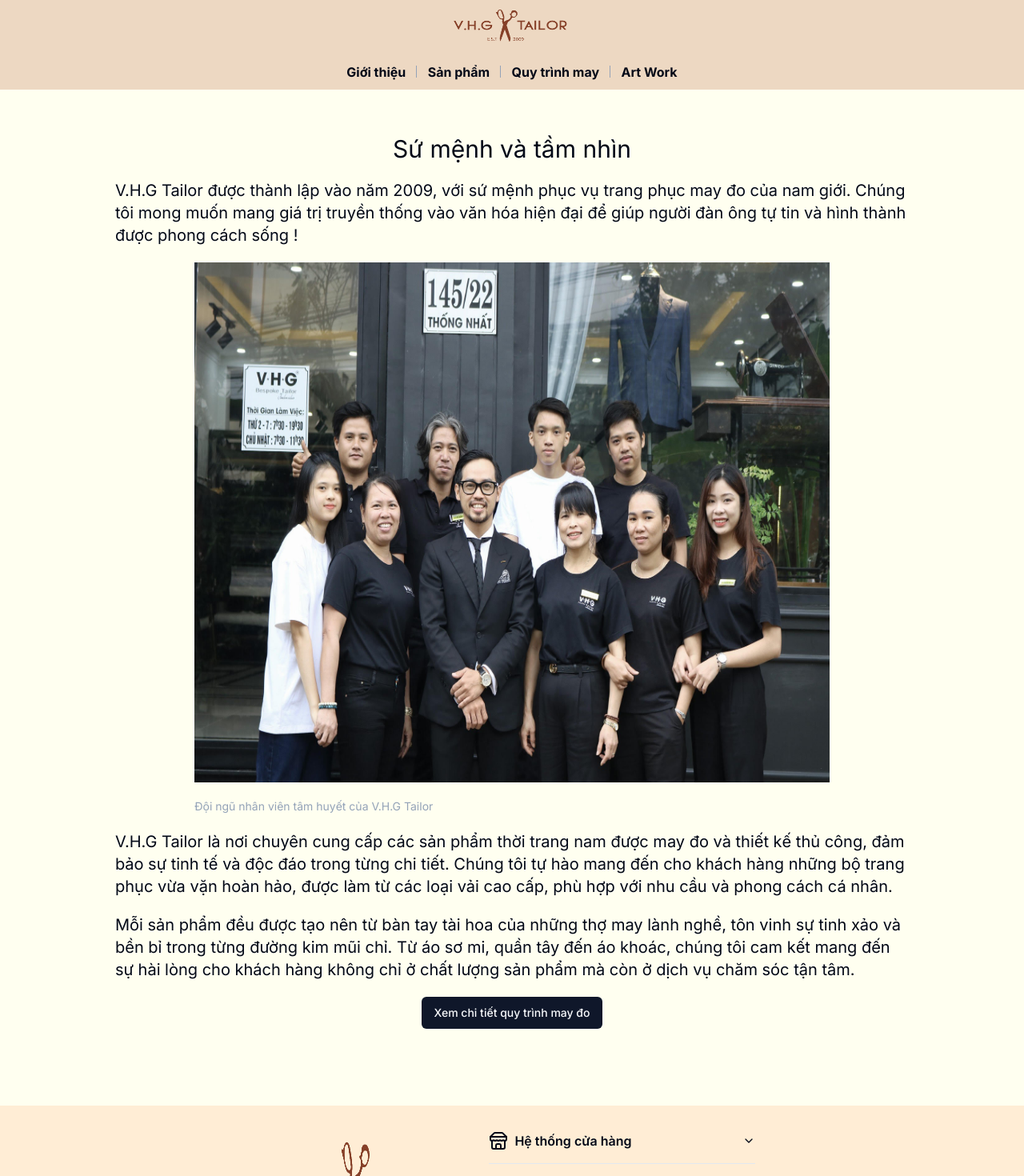
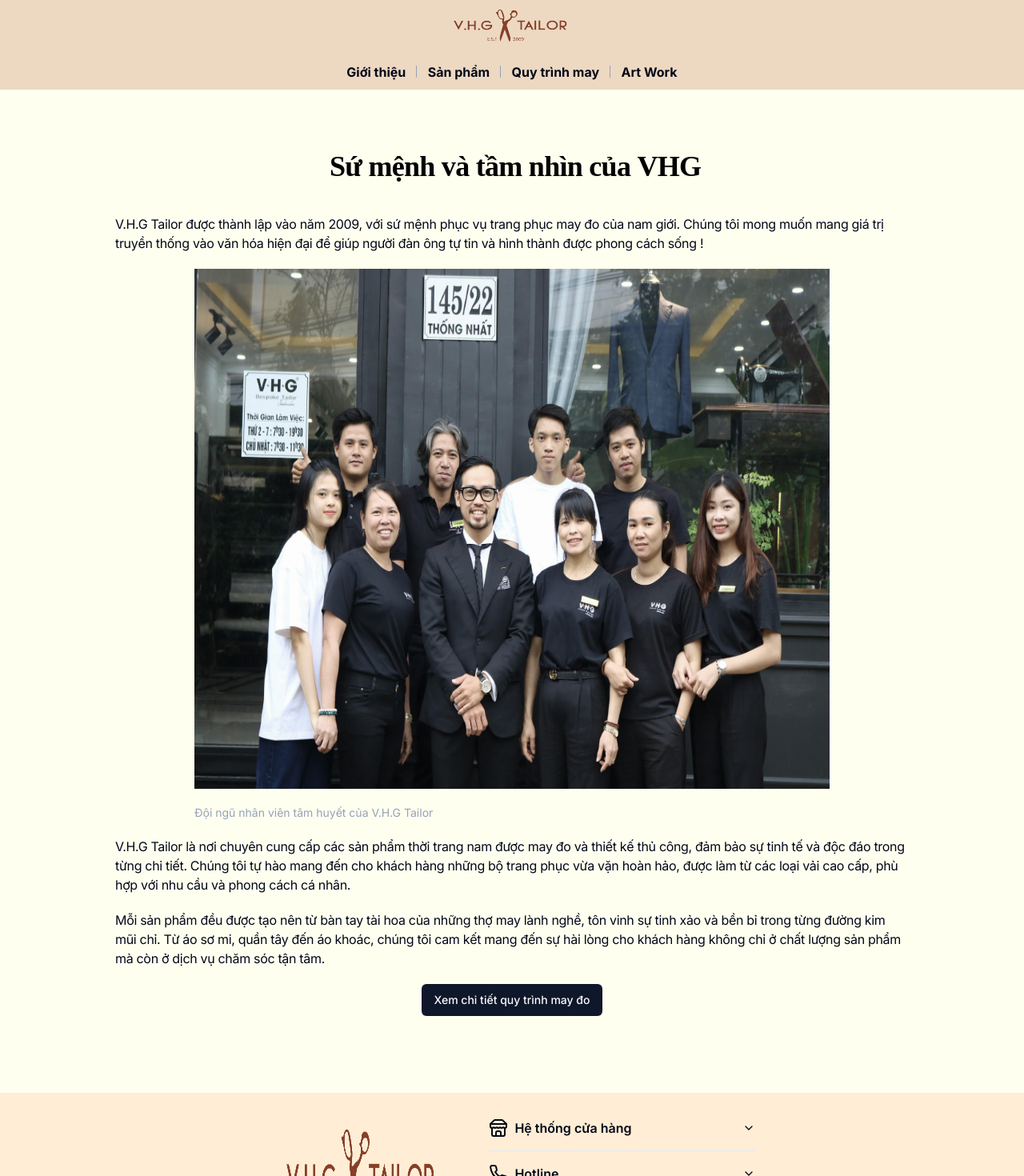
Before and after one commit to khangnguyen19999kn/VHG-Tailor, a Next.js app: page /gioi-thieu in a window 1280 px wide. Shown: the top 1470 px of the page at 80% size. Built offline with nearby package versions, Linux system fonts and the light colour scheme.

Commit message:
feat: add animation for page introduce

```diff
--- a/src/app/gioi-thieu/page.tsx
+++ b/src/app/gioi-thieu/page.tsx
@@ -1,4 +1,7 @@
+import BlurIn from "@/components/ui/blur-in";
+import BoxReveal from "@/components/ui/box-reveal";
 import { Button } from "@/components/ui/button";
+import LetterPullup from "@/components/ui/letter-pullup";
 import Image from "next/image";
 import Link from "next/link";
 
@@ -6,21 +9,26 @@
   return (
     <div className="w-full h-full flex justify-center">
       <div className="w-full bigDesktop:w-1/2 desktop:w-4/5 laptop:w-4/5 flex flex-col gap-5 my-10 p-4">
-        <p className="text-3xl bold text-center">Sứ mệnh và tầm nhìn</p>
-        <p className="text-xl">
+        <div className="w-full flex justify-center">
+          <LetterPullup
+            words=" Sứ mệnh và tầm nhìn của VHG"
+            delay={0.1}
+            className="font-[playFair]"
+          />
+        </div>
+        <BlurIn
+          word="
           V.H.G Tailor được thành lập vào năm 2009, với sứ mệnh phục vụ trang
           phục may đo của nam giới. Chúng tôi mong muốn mang giá trị truyền
           thống vào văn hóa hiện đại để giúp người đàn ông tự tin và hình thành
-          được phong cách sống !
-        </p>
+          được phong cách sống !"
+          duration={0.8}
+        />
         <div className="w-full flex justify-center">
           <div className="w-4/5 h-[650px] relative mobile:w-full mobile:h-[300px]">
-            <Image
-              src={"/herosection2.jpg"}
-              alt="herosection2"
-              fill
-              className=""
-            />
+            <BoxReveal boxColor={"#edd8c2"} width="100%" height="100%" duration={0.5}>
+              <Image src={"/herosection2.jpg"} alt="herosection2" fill />
+            </BoxReveal>
           </div>
         </div>
         <div className="w-full flex justify-center">
@@ -30,20 +38,22 @@
             </p>
           </div>
         </div>
-        <p className="text-xl">
-          V.H.G Tailor là nơi chuyên cung cấp các sản phẩm thời trang nam được
+        <BlurIn
+          word="V.H.G Tailor là nơi chuyên cung cấp các sản phẩm thời trang nam được
           may đo và thiết kế thủ công, đảm bảo sự tinh tế và độc đáo trong từng
           chi tiết. Chúng tôi tự hào mang đến cho khách hàng những bộ trang phục
           vừa vặn hoàn hảo, được làm từ các loại vải cao cấp, phù hợp với nhu
-          cầu và phong cách cá nhân.
-        </p>
-        <p className="text-xl">
-          Mỗi sản phẩm đều được tạo nên từ bàn tay tài hoa của những thợ may
+          cầu và phong cách cá nhân."
+          duration={0.8}
+        />
+        <BlurIn
+          word="Mỗi sản phẩm đều được tạo nên từ bàn tay tài hoa của những thợ may
           lành nghề, tôn vinh sự tinh xảo và bền bỉ trong từng đường kim mũi
           chỉ. Từ áo sơ mi, quần tây đến áo khoác, chúng tôi cam kết mang đến sự
           hài lòng cho khách hàng không chỉ ở chất lượng sản phẩm mà còn ở dịch
-          vụ chăm sóc tận tâm.
-        </p>
+          vụ chăm sóc tận tâm."
+          duration={0.8}
+        />
         <div className="w-full flex justify-center">
           <Link href="/quy-trinh">
             <Button>Xem chi tiết quy trình may đo</Button>
--- /dev/null
+++ b/src/components/ui/box-reveal.tsx
@@ -0,0 +1,77 @@
+"use client";
+
+import { motion, useAnimation, useInView } from "framer-motion";
+import { useEffect, useRef } from "react";
+
+interface BoxRevealProps {
+  children: JSX.Element;
+  width?: "fit-content" | "100%";
+  boxColor?: string;
+  duration?: number;
+  height?: string;
+}
+
+export const BoxReveal = ({
+  children,
+  width = "fit-content",
+  boxColor,
+  duration,
+  height = "fit-content",
+}: BoxRevealProps) => {
+  const mainControls = useAnimation();
+  const slideControls = useAnimation();
+
+  const ref = useRef(null);
+  const isInView = useInView(ref, { once: true });
+
+  useEffect(() => {
+    if (isInView) {
+      slideControls.start("visible");
+      mainControls.start("visible");
+    } else {
+      slideControls.start("hidden");
+      mainControls.start("hidden");
+    }
+  }, [isInView, mainControls, slideControls]);
+
+  return (
+    <div
+      ref={ref}
+      style={{ position: "relative", width, overflow: "hidden", height }}
+    >
+      <motion.div
+        variants={{
+          hidden: { opacity: 0, y: 75 },
+          visible: { opacity: 1, y: 0 },
+        }}
+        initial="hidden"
+        animate={mainControls}
+        className="h-full w-full"
+        transition={{ duration: duration ? duration : 0.5, delay: 0.25 }}
+      >
+        {children}
+      </motion.div>
+
+      <motion.div
+        variants={{
+          hidden: { left: 0 },
+          visible: { left: "100%" },
+        }}
+        initial="hidden"
+        animate={slideControls}
+        transition={{ duration: duration ? duration : 0.5, ease: "easeIn" }}
+        style={{
+          position: "absolute",
+          top: 4,
+          bottom: 4,
+          left: 0,
+          right: 0,
+          zIndex: 20,
+          background: boxColor ? boxColor : "#5046e6",
+        }}
+      />
+    </div>
+  );
+};
+
+export default BoxReveal;
--- a/src/components/ui/letter-pullup.tsx
+++ b/src/components/ui/letter-pullup.tsx
@@ -39,7 +39,7 @@
           custom={i}
           viewport={{ once: true, amount: 0.5 }}
           className={cn(
-            "font-display text-center text-4xl mobile:text-lg font-bold tracking-[-0.02em] text-black drop-shadow-sm dark:text-white md:text-2xl md:leading-[5rem]",
+            "font-display text-center text-4xl mobile:text-lg font-bold tracking-[-0.02em] text-black drop-shadow-sm dark:text-white tablet:text-2xl md:leading-[5rem]",
             className,
           )}
         >
--- a/src/features/home/index.tsx
+++ b/src/features/home/index.tsx
@@ -9,6 +9,7 @@
   const { dataProductsNew, dataBlogsNew, dataHeroSection } = data;
   return (
     <div>
+      <h1 className="hidden">VHG Tailor</h1>
       <div className="w-full flex justify-center items-center">
         <div className="w-full bigDesktop:w-1/2 desktop:w-2/3 ">
           <CarouselCustom images={dataHeroSection} />
```
